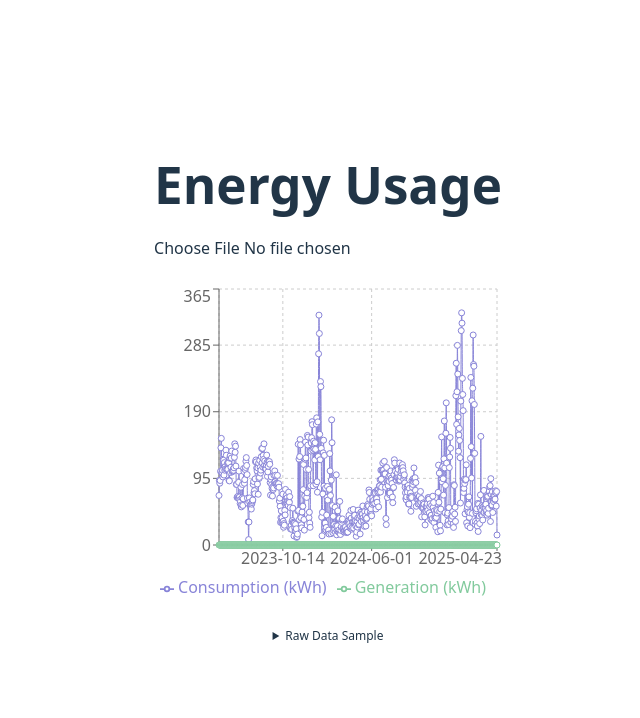
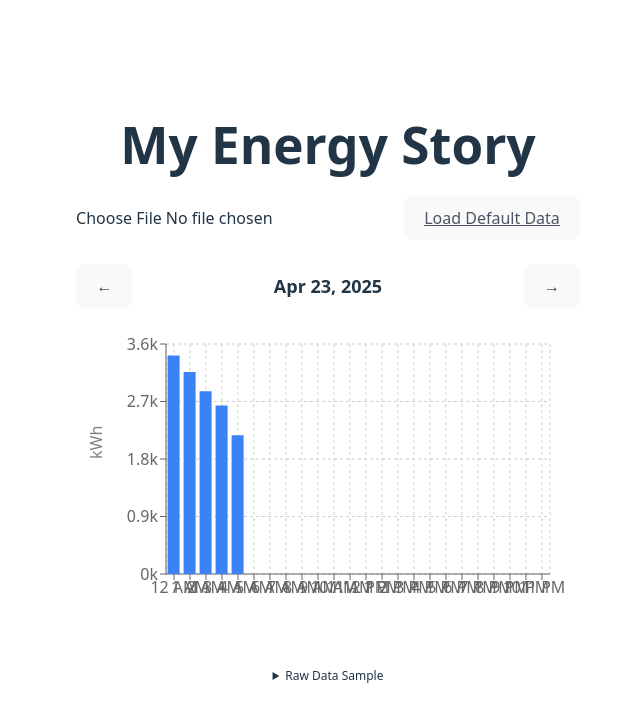
Before and after one commit to gpsugy/my-energy-story, a React (Vite) app: page / in a window 1280 px wide. Shown: the top 718 px of the page, without its empty margins (312-952 px from the left). Built offline with nearby package versions, Linux system fonts and the light colour scheme; the HTML template or start-up script is replaced by a standard one.

Commit message:
Display a working bar chart for basic requirements

```diff
--- a/src/App.tsx
+++ b/src/App.tsx
@@ -1,8 +1,10 @@
+// App.tsx
 import { useState, useEffect } from 'react';
 import FileUploader from './components/FileUploader';
 import EnergyChart from './components/EnergyChart';
 import { parseCSV } from './utils/dataProcessing';
 import { EnergyData } from './types/energy';
+import { parseISO, isValid } from 'date-fns';
 import './App.css';
 
 const DEFAULT_CSV_DATA_PATH = '/high-winter-interval-data.csv';
@@ -10,12 +12,31 @@ const DEFAULT_CSV_DATA_PATH = '/high-winter-interval-data.csv';
 function App() {
   const [energyData, setEnergyData] = useState<EnergyData | null>(null);
   const [isLoading, setIsLoading] = useState(false);
+  const [targetDate, setTargetDate] = useState<Date | null>(null); // ← Add this
 
+  useEffect(() => {
+    if (energyData && energyData.length > 0) {
+      const initDate = energyData[energyData.length - 1];
+
+      // Parse datetime string
+      const date = parseISO(initDate.datetime);
+
+      console.log(energyData[energyData.length - 1]);
+      if (isValid(date)) {
+        setTargetDate(date);
+      } else {
+        console.warn('Invalid date in last row:', initDate.datetime);
+      }
+    }
+  }, [energyData]);
+
+  // Load data from file or URL
   const loadData = async (source: File | string): Promise<void> => {
     setIsLoading(true);
     try {
       const data = await parseCSV(source);
       setEnergyData(data);
+      setTargetDate(new Date()); // Reset to today when new data loads
     } catch (err) {
       console.error('Error loading data:', err);
     } finally {
@@ -23,7 +44,7 @@ function App() {
     }
   };
 
-  // TODO: Improve redundancy with loadData
+  // Load default data on mount
   useEffect(() => {
     const loadDefaultData = async () => {
       setIsLoading(true);
@@ -33,7 +54,7 @@ function App() {
         const data = await parseCSV(text);
         setEnergyData(data);
       } catch (err) {
-        console.error('Error loading data:', err);
+        console.error('Error loading default data:', err);
       } finally {
         setIsLoading(false);
       }
@@ -41,25 +62,41 @@ function App() {
     loadDefaultData();
   }, []);
 
+  // Navigation handlers
+  const onPrevDay = () => targetDate && setTargetDate(new Date(targetDate.setDate(targetDate.getDate() - 1)));
+  const onNextDay = () => targetDate && setTargetDate(new Date(targetDate.setDate(targetDate.getDate() + 1)));
+
   return (
     <div className="max-w-4xl mx-auto p-6">
-      <h1 className="text-3xl font-bold mb-6">Energy Usage</h1>
+      <h1 className="text-3xl font-bold mb-6">My Energy Story</h1>
+
+      {/* File Upload */}
       <div className="flex items-center space-x-4 mb-6">
         <FileUploader onFileSelect={(file) => loadData(file)} />
+        <button
+          onClick={() => loadData(DEFAULT_CSV_DATA_PATH)}
+          className="text-sm underline text-gray-600 hover:text-gray-800"
+        >
+          Load Default Data
+        </button>
       </div>
 
+      {/* Loading State */}
       {isLoading ? (
         <div className="text-gray-600">Loading...</div>
+      ) : energyData ? (
+        <div className="space-y-6">
+          {/* Hourly Chart */}
+          <EnergyChart data={energyData} targetDate={targetDate} onPrevDay={onPrevDay} onNextDay={onNextDay} />
+
+          {/* Debug: Raw Data */}
+          <details className="text-xs">
+            <summary>Raw Data Sample</summary>
+            <pre className="mt-2 p-2 bg-gray-50 rounded">{JSON.stringify(energyData[0], null, 2)}</pre>
+          </details>
+        </div>
       ) : (
-        energyData && (
-          <div className="space-y-6">
-            <EnergyChart data={energyData} mode={'daily'} />
-            <details className="text-xs">
-              <summary>Raw Data Sample</summary>
-              <pre className="mt-2 p-2 bg-gray-50 rounded">{JSON.stringify(energyData[0], null, 2)}</pre>
-            </details>
-          </div>
-        )
+        <div className="text-red-600">No data loaded.</div>
       )}
     </div>
   );
--- a/src/components/EnergyChart.tsx
+++ b/src/components/EnergyChart.tsx
@@ -1,58 +1,115 @@
-import { LineChart, Line, CartesianGrid, XAxis, YAxis, Tooltip, Legend, ResponsiveContainer } from 'recharts';
-import { startOfWeek, format } from 'date-fns';
+// EnergyChart.tsx
+import { BarChart, Bar, XAxis, YAxis, Tooltip, CartesianGrid, ResponsiveContainer } from 'recharts';
+import { format, parseISO, isSameDay, addDays, subDays } from 'date-fns';
 import { EnergyData } from '../types/energy';
-
-type ChartMode = 'daily' | 'weekly';
 
 interface EnergyChartProps {
   data: EnergyData;
-  mode: ChartMode;
+  targetDate: Date | null;
+  onPrevDay: () => void;
+  onNextDay: () => void;
 }
 
-export default function EnergyChart({ data, mode }: EnergyChartProps) {
-  // Log the first few items to debug
-  console.log('First few data points:', data.slice(0, 3));
+// Normalize Wh → kWh
+const normalizeValue = (val: number) => (val > 100 ? val / 1000 : val);
 
-  // 🧹 Clear, readable aggregation
-  const aggregated: Record<string, { label: string; consumption: number; generation: number }> = {};
+export default function EnergyChart({ data, targetDate, onPrevDay, onNextDay }: EnergyChartProps) {
+  if (!targetDate) return null;
 
-  for (const interval of data) {
-    const date = new Date(interval.datetime);
+  // Filter to target day
+  const dayData = data.filter((interval) => {
+    const date = typeof interval.datetime === 'string' ? parseISO(interval.datetime) : interval.datetime;
+    return date && !isNaN(date.getTime()) && isSameDay(date, targetDate);
+  });
 
-    // Validate
-    if (!date || isNaN(date.getTime())) {
-      console.warn('Invalid date:', interval.datetime);
-      continue;
-    }
+  // Aggregate by hour (0–23)
+  const hourlyData = Array.from({ length: 24 }, (_, hour) => {
+    let consumption = 0;
+    let generation = 0;
 
-    // TODO: Dynamically change to weekly here
-    const key = format(date, 'yyyy-MM-dd');
-    if (!aggregated[key]) {
-      aggregated[key] = { label: key, consumption: 0, generation: 0 };
-    }
+    dayData.forEach((interval) => {
+      let date: Date;
 
-    aggregated[key].consumption += interval.consumption || 0;
-    aggregated[key].generation += interval.generation || 0;
-  }
+      if (typeof interval.datetime === 'string') {
+        date = parseISO(interval.datetime);
+      } else {
+        date = interval.datetime;
+      }
 
-  // 📊 Convert to sorted array
-  const chartData = Object.values(aggregated).sort((a, b) => a.label.localeCompare(b.label));
+      if (!date || isNaN(date.getTime())) return;
 
-  const maxY = Math.max(...chartData.map((d) => Math.max(d.consumption, d.generation)));
+      if (date.getHours() === hour) {
+        consumption += normalizeValue(interval.consumption);
+        generation += normalizeValue(interval.generation);
+      }
+    });
+
+    return {
+      hour,
+      consumption: Math.max(0, consumption),
+      generation: Math.max(0, generation),
+      // Later: net = consumption - generation
+    };
+  });
+
+  // Only show hours with data (or keep all for full day)
+  const hasData = (d: any) => d.consumption > 0;
+  const chartData = hourlyData.some(hasData) ? hourlyData : hourlyData.slice(0, 8);
+
+  // Format date for display
+  const displayDate = format(targetDate, 'MMM d, yyyy');
 
   return (
-    <div className="w-full h-80">
-      <ResponsiveContainer width="100%" height="100%">
-        <LineChart data={chartData}>
-          <CartesianGrid strokeDasharray="3 3" />
-          <XAxis dataKey="label" />
-          <YAxis domain={[0, Math.ceil(maxY * 1.1)]} />
-          <Tooltip />
-          <Legend />
-          <Line type="monotone" dataKey="consumption" stroke="#8884d8" name="Consumption (kWh)" />
-          <Line type="monotone" dataKey="generation" stroke="#82ca9d" name="Generation (kWh)" />
-        </LineChart>
-      </ResponsiveContainer>
+    <div className="w-full">
+      {/* Header */}
+      <div className="flex items-center justify-between mb-4">
+        <button
+          onClick={onPrevDay}
+          className="text-xl font-bold text-gray-700 hover:text-gray-900"
+          disabled={!targetDate}
+        >
+          ←
+        </button>
+        <h3 className="text-lg font-semibold">{displayDate}</h3>
+        <button
+          onClick={onNextDay}
+          className="text-xl font-bold text-gray-700 hover:text-gray-900"
+          disabled={!targetDate}
+        >
+          →
+        </button>
+      </div>
+
+      <div className="h-80">
+        <ResponsiveContainer>
+          <BarChart data={chartData} margin={{ top: 20, right: 30, left: 30, bottom: 40 }}>
+            <CartesianGrid strokeDasharray="3 3" />
+            <XAxis
+              dataKey="hour"
+              tickFormatter={(hour) => format(new Date(2000, 0, 1, hour), 'h a')}
+              interval={0}
+              minTickGap={10}
+            />
+            <YAxis
+              label={{ value: 'kWh', angle: -90, position: 'insideLeft', offset: -10 }}
+              tickFormatter={(v) => `${v}k`}
+            />
+            <Tooltip
+              formatter={(value, name) => [
+                `${value.toFixed(2)} kWh`,
+                name === 'consumption' ? 'Consumption' : 'Generation',
+              ]}
+              labelFormatter={(label) => {
+                return `Hour: ${format(new Date(2000, 0, 1, Number(label)), 'h a')}`;
+              }}
+            />
+            {/* Only consumption now */}
+            <Bar dataKey="consumption" fill="#3b82f6" name="Consumption`" />
+            {/* Later: add generation as stacked bar */}
+            {/* <Bar dataKey="generation" fill="#16a34a" name="Generation" stackId="a" /> */}
+          </BarChart>
+        </ResponsiveContainer>
+      </div>
     </div>
   );
 }
--- a/src/utils/dataProcessing.ts
+++ b/src/utils/dataProcessing.ts
@@ -8,7 +8,10 @@ export const parseCSV = (input: File | string): Promise<EnergyData> => {
       header: true,
       dynamicTyping: (field) => field !== 'datetime',
       complete: (results) => {
-        const data = results.data.map((row: any) => {
+        const data = results.data
+          // Filter out empty rows or rows without datetime
+          .filter((row: any) => row.datetime && Object.keys(row).length > 0)
+          .map((row: any) => {
             // Ensure we are dealing with kWh
             const divideBy = (row.unit || '').toLowerCase() === 'wh' ? 1000 : 1;
             return {
```
Lines whose indentation alone changed are shown as unchanged.
